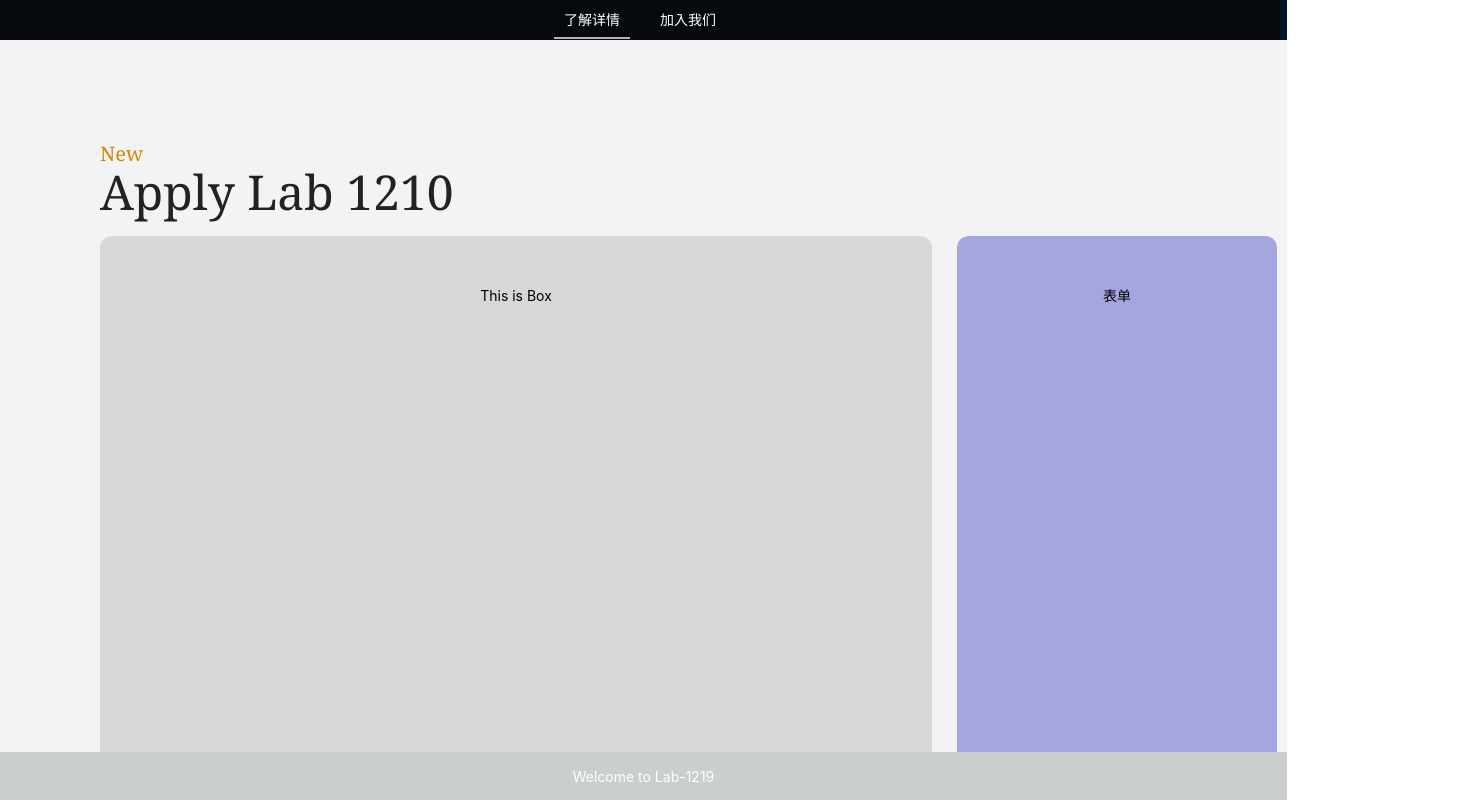
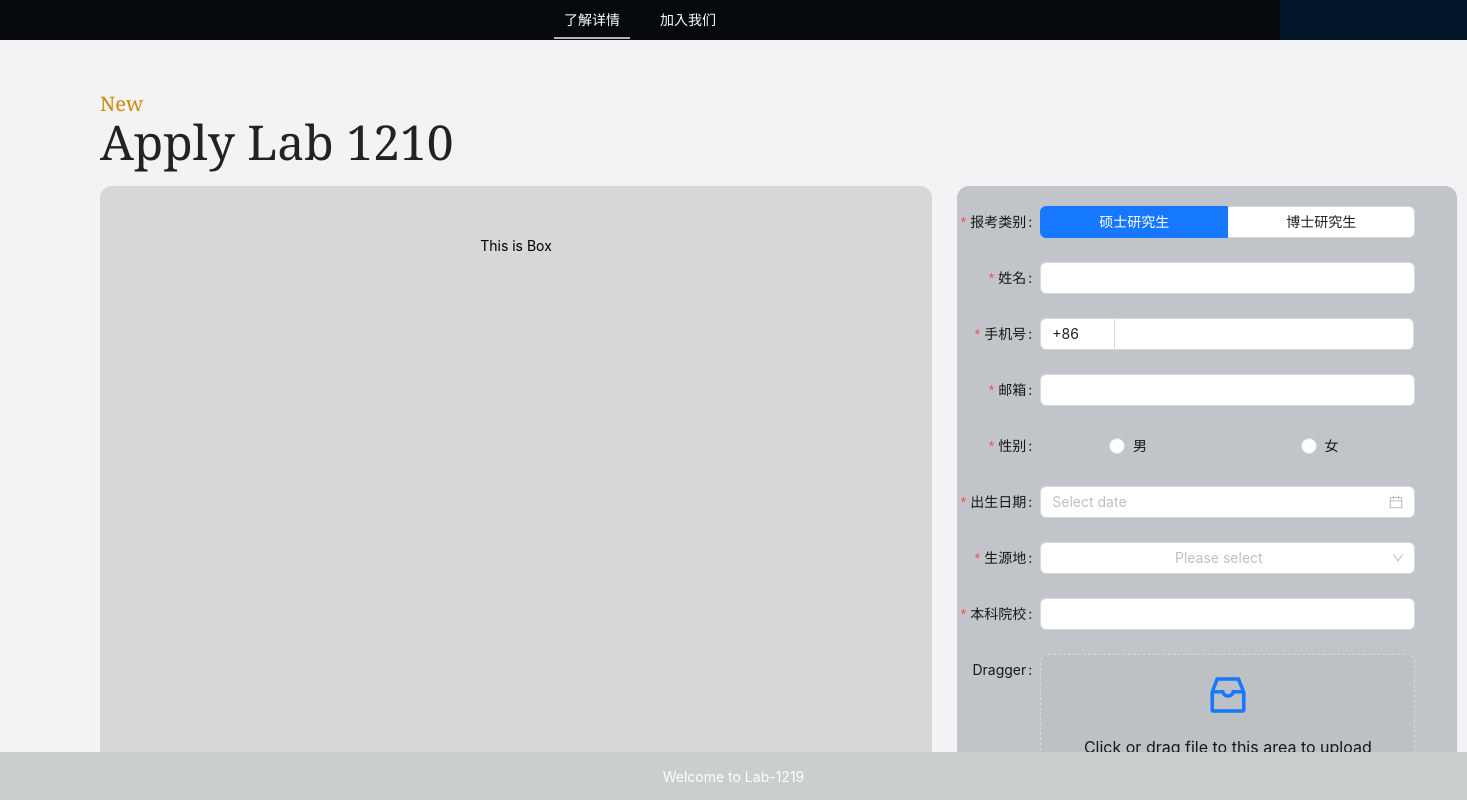
Before and after one commit to yangCode-res/React-lab1219, a React (Vite) app: page /app/apply in a window 1280 px wide. Shown: the whole page, 1467 px wide, since content can reach past the window. Built offline with nearby package versions, Linux system fonts and the light colour scheme; what antd-style would draw is missing.

Commit message:
updateApply

```diff
--- a/src/page/Apply/apply.css
+++ b/src/page/Apply/apply.css
@@ -1,7 +1,7 @@
 .ApplyContainer{
     background-color: rgb(243, 243, 245);
     height: 100%;
-    padding: 100px 10px 10px 100px;
+    padding: 50px 10px 10px 100px;
 }
 .ApplyShowBox{
     margin-top: 20px;
@@ -11,10 +11,15 @@
     background-color: rgb(215, 215, 217);
 }
 .formItem{
+    display: flex;
+    padding-top: 20px;
     margin-top: 20px;
     margin-left: 25px;
     height: 600px;
     color:black;
-    background-color:rgb(166, 166, 223);
-    width: 25vw;
+    background-color:rgb(193, 196, 200);
+    width: 500px;
+    overflow: scroll;
+    scrollbar-width: none; /* Firefox */
+
 }
--- a/src/page/Apply/apply.tsx
+++ b/src/page/Apply/apply.tsx
@@ -1,19 +1,192 @@
 import React from "react";
 import "./apply.css"
-const Apply:React.FC=()=>{
-    return(
+import type { FormProps } from 'antd';
+import { Button, Form, Input, Radio, Space,DatePicker,Cascader,Upload  } from 'antd';
+import { InboxOutlined } from '@ant-design/icons';
+type FieldType = {
+    username?: string;
+    category?: string;
+    phoneNumber?: string;
+    email?: string;
+    gender?: number;
+    DatePicker?: string;
+    place?: string;
+    school?: string;
+};
+const options = [
+    { label: '硕士研究生', value: 'master' },
+    { label: '博士研究生', value: 'doctor' }
+]
+interface PlaceOption {
+    value: string;
+    label: string;
+    children?: PlaceOption[];
+  }
+  const placeoptions: PlaceOption[] = [
+    {
+      value: 'zhejiang',
+      label: 'Zhejiang',
+      children: [
+        {
+          value: 'hangzhou',
+          label: 'Hangzhou',
+          children: [
+            {
+              value: 'xihu',
+              label: 'West Lake',
+            },
+          ],
+        },
+      ],
+    },
+    {
+      value: 'jiangsu',
+      label: 'Jiangsu',
+      children: [
+        {
+          value: 'nanjing',
+          label: 'Nanjing',
+          children: [
+            {
+              value: 'zhonghuamen',
+              label: 'Zhong Hua Men',
+            },
+          ],
+        },
+      ],
+    },
+  ];
+const Genderoptions = [
+    { label: '男', value: 0 },
+    { label: '女', value: 1 }
+]
+const onFinish: FormProps<FieldType>['onFinish'] = (values) => {
+    console.log('Success:', values);
+};
+const normFile = (e: any) => {
+    console.log('Upload event:', e);
+    if (Array.isArray(e)) {
+      return e;
+    }
+    return e?.fileList;
+  };
+const onFinishFailed: FormProps<FieldType>['onFinishFailed'] = (errorInfo) => {
+    console.log('Failed:', errorInfo);
+};
+const Apply: React.FC = () => {
+    return (
         <div className="ApplyContainer">
             <div className="flex  flex-col items-start">
                 <div className="text-xl text-yellow-600 font-serif">New</div>
                 <div className="text-5xl text-dark-400 font-serif">Apply Lab 1210</div>
             </div>
             <div className="secondLayer flex flex-row">
-            <div className="ApplyShowBox rounded-xl">
-                This is Box
-            </div>
-            <div className="formItem rounded-xl">
-                表单
-            </div>
+                <div className="ApplyShowBox rounded-xl">
+                    This is Box
+                </div>
+                <div className="formItem rounded-xl">
+                    <Form
+                        name="basic"
+                        labelCol={{ span: 4 }}
+                        wrapperCol={{ span: 18 }}
+                        initialValues={{ remember: true }}
+                        style={{ width: '500px' }}
+                        onFinish={onFinish}
+                        onFinishFailed={onFinishFailed}
+                        autoComplete="off"
+                    >
+                        <Form.Item<FieldType>
+                            label="报考类别"
+                            name="category"
+
+                            rules={[{ required: true, message: '请选择您的报考类别' }]}
+                        >
+                            <Radio.Group
+                                block
+                                options={options}
+                                defaultValue="master"
+                                optionType="button"
+                                buttonStyle="solid"
+
+                            />
+                        </Form.Item>
+                        <Form.Item<FieldType>
+                            label="姓名"
+                            name="username"
+
+                            rules={[{ required: true, message: '请输入您的姓名!' }]}
+                        >
+                            <Input />
+                        </Form.Item>
+                        <Form.Item<FieldType>
+                            label="手机号"
+                            name="phoneNumber"
+
+                            rules={[{ required: true, message: '请输入您的手机号!' }]}
+                        >
+                            <Space.Compact>
+                                <Input style={{ width: '20%' }} defaultValue="+86" />
+                                <Input style={{ width: '80%' }} defaultValue="" />
+                            </Space.Compact>
+                        </Form.Item>
+                        <Form.Item<FieldType>
+                            label="邮箱"
+                            name="email"
+                            rules={[{ required: true, message: '请输入您的邮箱!' }]}
+                        >
+                            <Input />
+                        </Form.Item>
+
+                        <Form.Item<FieldType>
+                            label="性别"
+                            name="gender"
+
+                            rules={[{ required: true, message: '请选择性别!' }]}
+                        >
+                            <Radio.Group block options={Genderoptions} />
+                        </Form.Item>
+                        <Form.Item<FieldType>
+                            label="出生日期"
+                            name="DatePicker"
+                            rules={[{ required: true, message: 'Please input!' }]}
+
+
+                        >
+                            <DatePicker style={{width:'100%'}} />
+                        </Form.Item>
+                        <Form.Item<FieldType>
+                            label="生源地"
+                            name="place"
+                            rules={[{ required: true, message: 'Please input!' }]}
+                        >
+                            <Cascader options={placeoptions}  placeholder="Please select" />
+                        </Form.Item>
+                        {/* 本科院校 */}
+                        <Form.Item<FieldType>
+                            label="本科院校"
+                            name="school"
+                            rules={[{ required: true, message: 'Please input!' }]}
+                        >
+                            <Input />
+                        </Form.Item>
+                        <Form.Item label="Dragger">
+      <Form.Item name="dragger" valuePropName="fileList" getValueFromEvent={normFile} noStyle>
+        <Upload.Dragger name="files" action="/upload.do">
+          <p className="ant-upload-drag-icon">
+            <InboxOutlined />
+          </p>
+          <p className="ant-upload-text">Click or drag file to this area to upload</p>
+          <p className="ant-upload-hint">Support for a single or bulk upload.</p>
+        </Upload.Dragger>
+      </Form.Item>
+    </Form.Item>
+                        <Form.Item label={null}>
+                            <Button type="primary" htmlType="submit">
+                                提交
+                            </Button>
+                        </Form.Item>
+                    </Form>
+                </div>
             </div>
 
         </div>
```
